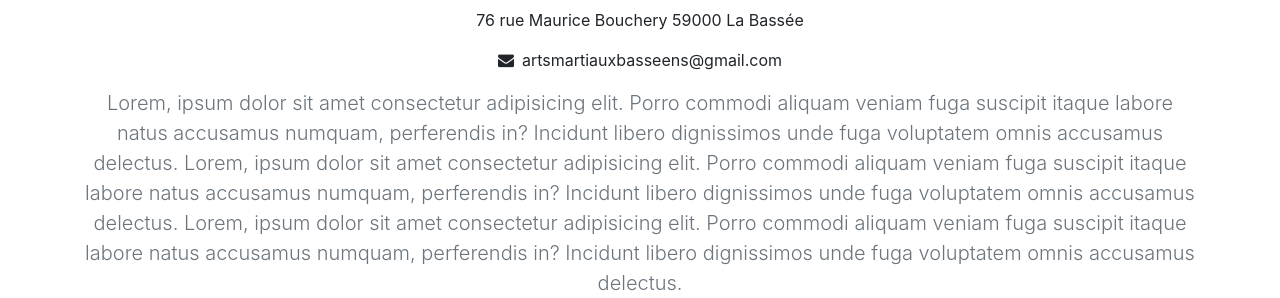
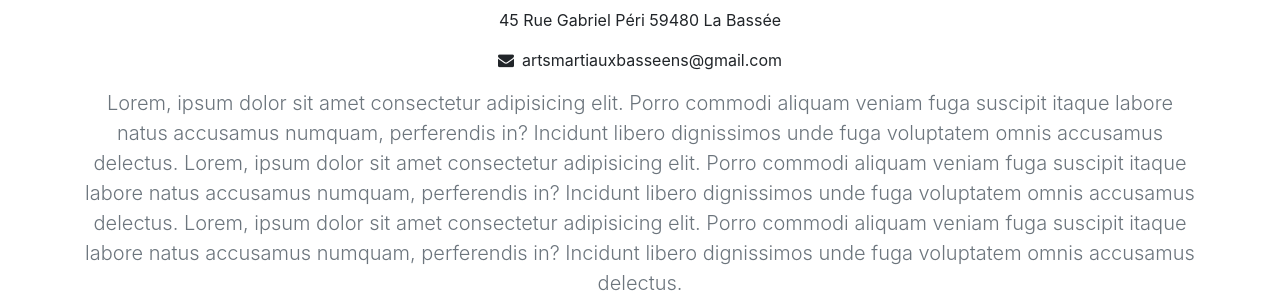
Before and after one commit to projetamb/projetamb, a Symfony app: template templates/club/club.html.twig in a window 1280 px wide. Shown: the part 56-354 px from the top of the page. Run offline with Twig, Linux system fonts and the light colour scheme; the template is opened without the code that fills it, so the values that code supplies are empty; some libraries are stand-ins or nearby versions.

Commit message:
modif css page club

```diff
--- a/templates/club/club.html.twig
+++ b/templates/club/club.html.twig
@@ -8,7 +8,7 @@
     <section class="text-center">
         <div class="container">
             <h1 class="jumbotron-heading">{{ pagetitle }}</h1>
-            <p>76 rue Maurice Bouchery 59000 La Bassée</p>
+            <p>45 Rue Gabriel Péri 59480 La Bassée</p>
             <p><i class="fa fa-envelope mr-2"></i>artsmartiauxbasseens@gmail.com</p>
             <p class="lead text-muted mb-0">Lorem, ipsum dolor sit amet consectetur adipisicing elit. Porro commodi aliquam veniam fuga suscipit itaque labore natus accusamus numquam, perferendis in? Incidunt libero dignissimos unde fuga voluptatem omnis accusamus delectus. Lorem, ipsum dolor sit amet consectetur adipisicing elit. Porro commodi aliquam veniam fuga suscipit itaque labore natus accusamus numquam, perferendis in? Incidunt libero dignissimos unde fuga voluptatem omnis accusamus delectus. Lorem, ipsum dolor sit amet consectetur adipisicing elit. Porro commodi aliquam veniam fuga suscipit itaque labore natus accusamus numquam, perferendis in? Incidunt libero dignissimos unde fuga voluptatem omnis accusamus delectus.</p>
         </div>
```
Also changed, not shown: public/css/style.css (+8 -0 lines).
